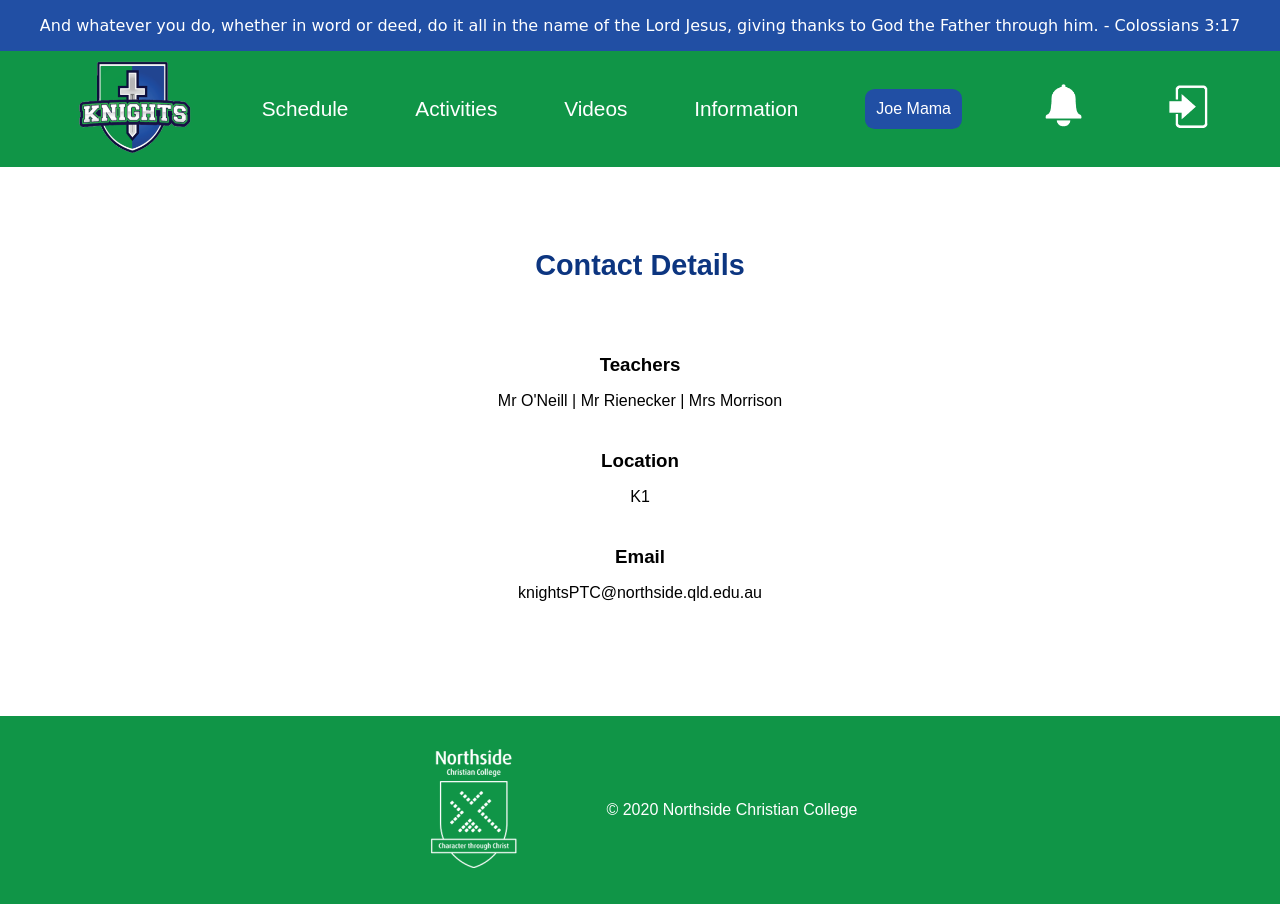
After one commit to joebamba/NorthsideKnightsTrainingCentre, a PHP site: page /information.php in a window 1280 px wide. The commit adds this page. Run offline with PHP 8.4, Linux system fonts and the light colour scheme; a user stored in the database is signed in; data comes from the database, SQL or seed files in the repository; some web fonts are replaced.

Commit message:
added information page

```diff
--- a/components/header.php
+++ b/components/header.php
@@ -36,7 +36,7 @@
             <li><a class="navLink" href="404.php">Schedule</a></li>
             <li><a class="navLink" href="404.php">Activities</a></li>
             <li><a class="navLink" href="404.php">Videos</a></li>
-            <li><a class="navLink" href="404.php">Information</a></li>
+            <li><a class="navLink" href="information.php">Information</a></li>
             <li><button><?php echo $_SESSION["user"]["firstName"] . " " . $_SESSION["user"]["lastName"] ?></button></li>
             <li class="notification">
                 <input type="image" src="images/bellnonotification.png" alt="notifications" height="75" onclick="showNotification()" class="dropBtn">
--- a/dashboard.php
+++ b/dashboard.php
@@ -3,7 +3,6 @@
     require 'components/header.php';
 
     // This gets the latest video
-    $userID = $_SESSION["user"]["userID"];
     $videoQuery =
     "SELECT videoURL FROM videos WHERE teamID in (
         SELECT teamID FROM teamMembers WHERE userID = $userID
@@ -17,7 +16,7 @@
     )";
     $activitiesArray = $mysqli -> query($activityQuery);
 
-    // this is here so that formatting that date works
+    // this is here so that formatting the date works
     date_default_timezone_set('Australia/Brisbane');
 ?>
 
--- /dev/null
+++ b/information.php
@@ -0,0 +1,19 @@
+<?php $pageTitle = 'Information'; require 'components/header.php' ?>
+
+<section id="information">
+    <h1>Contact Details</h1>
+    <div>
+        <h3>Teachers</h3>
+        <p>Mr O'Neill | Mr Rienecker | Mrs Morrison</p>
+    </div>
+    <div>
+        <h3>Location</h3>
+        <p>K1</p>
+    </div>
+    <div>
+        <h3>Email</h3>
+        <p>knightsPTC@northside.qld.edu.au</p>
+    </div>
+</section>
+
+<?php require 'components/footer.html' ?>
--- a/styles.css
+++ b/styles.css
@@ -195,3 +195,25 @@ footer p{
     place-items: center;
     height: 62.6%;
 }
+
+
+/* Information */
+#information {
+    text-align: center;
+    height: 62.6%;
+}
+
+#information > div {
+    margin-bottom: 2.5em;
+}
+
+#information h1 {
+    font-size: 1.8em;
+    color: #0c3580;
+    margin-bottom: 2.5em;
+    margin-top: 2em;
+}
+
+#information h3 {
+    margin-bottom: 0;
+}
```
